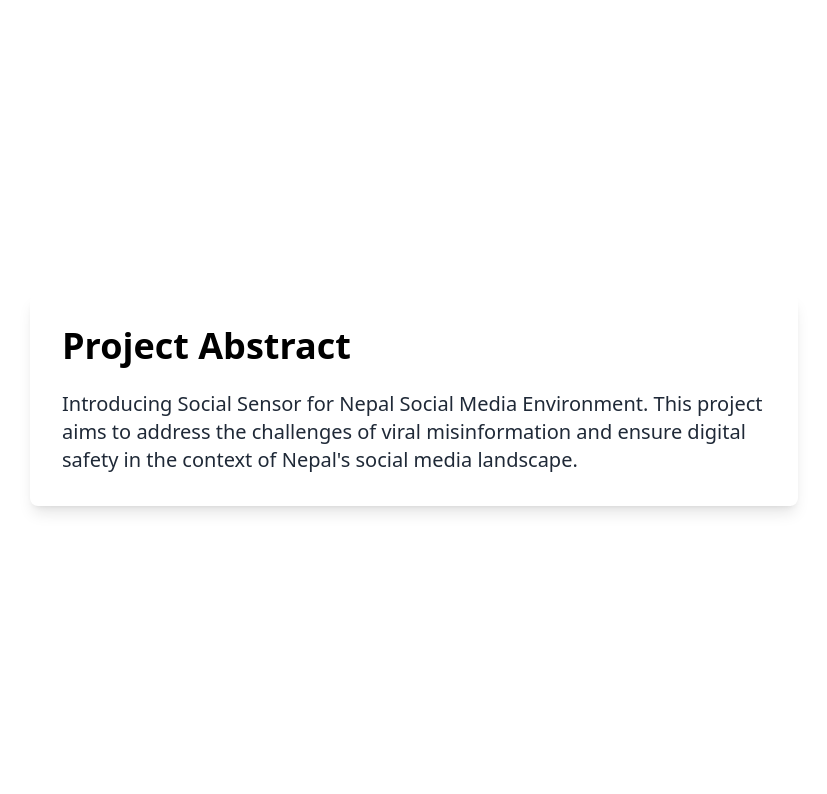
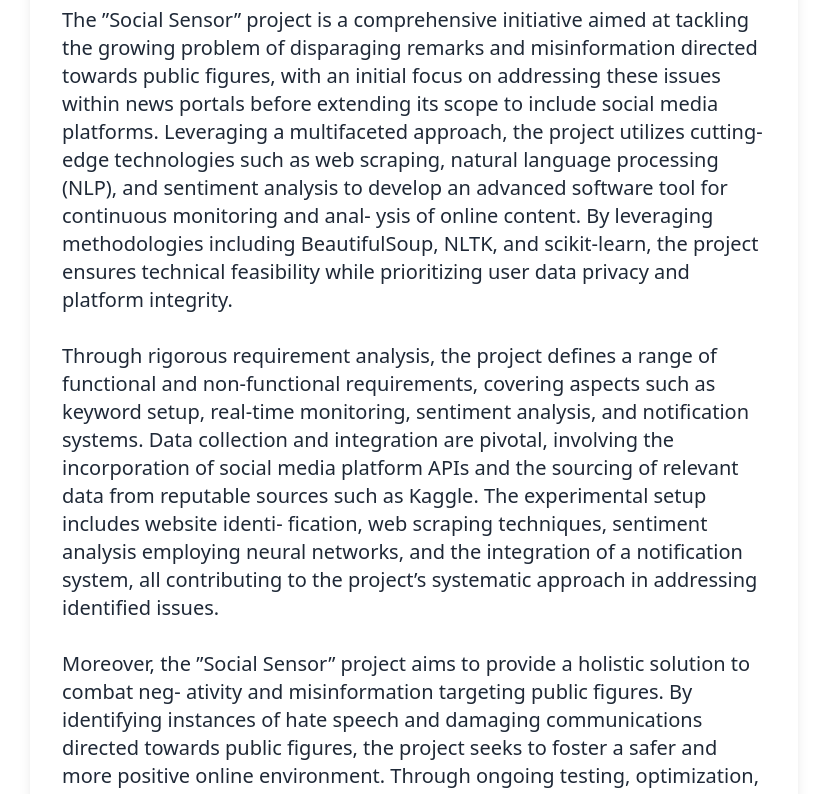
Before and after one commit to Ujj1225/Social-Sensor, a React (Vite) app in the folder Client /: page /mainpage in a window 1280 px wide. Shown: the top 794 px of the page, without its empty margins (226-1053 px from the left). Built offline with nearby package versions, Linux system fonts and the light colour scheme.

Commit message:
added abstract of project

```diff
--- a/Client /src/Components/AboutPage/AboutPage.jsx
+++ b/Client /src/Components/AboutPage/AboutPage.jsx
@@ -2,14 +2,49 @@
 
 const ProjectAbstractPage = () => {
   return (
-    <div className="py-12 px-4 flex justify-center items-center h-screen">
+    <div className="py-12 px-4 flex justify-center items-center h-screen mt-16">
       <div className="max-w-3xl mx-auto bg-white rounded-lg shadow-lg p-8">
         <h2 className="text-4xl font-bold mb-6">Project Abstract</h2>
         <p className="text-xl text-gray-800">
-          Introducing Social Sensor for Nepal Social Media Environment. This
-          project aims to address the challenges of viral misinformation and
-          ensure digital safety in the context of Nepal's social media
-          landscape.
+          The ”Social Sensor” project is a comprehensive initiative aimed at
+          tackling the growing problem of disparaging remarks and misinformation
+          directed towards public figures, with an initial focus on addressing
+          these issues within news portals before extending its scope to include
+          social media platforms. Leveraging a multifaceted approach, the
+          project utilizes cutting-edge technologies such as web scraping,
+          natural language processing (NLP), and sentiment analysis to develop
+          an advanced software tool for continuous monitoring and anal- ysis of
+          online content. By leveraging methodologies including BeautifulSoup,
+          NLTK, and scikit-learn, the project ensures technical feasibility
+          while prioritizing user data privacy and platform integrity.
+          <br />
+          <br />
+          Through rigorous requirement analysis, the project defines a range of
+          functional and non-functional requirements, covering aspects such as
+          keyword setup, real-time monitoring, sentiment analysis, and
+          notification systems. Data collection and integration are pivotal,
+          involving the incorporation of social media platform APIs and the
+          sourcing of relevant data from reputable sources such as Kaggle. The
+          experimental setup includes website identi- fication, web scraping
+          techniques, sentiment analysis employing neural networks, and the
+          integration of a notification system, all contributing to the
+          project’s systematic approach in addressing identified issues.
+          <br />
+          <br />
+          Moreover, the ”Social Sensor” project aims to provide a holistic
+          solution to combat neg- ativity and misinformation targeting public
+          figures. By identifying instances of hate speech and damaging
+          communications directed towards public figures, the project seeks to
+          foster a safer and more positive online environment. Through ongoing
+          testing, optimization, user feedback iteration, and meticulous
+          documentation, the project aims not only to address immediate
+          challenges posed by negative online content but also to contribute to
+          a broader cultural shift towards responsible and respectful online
+          discourse.
+          <br />
+          <br />
+          Keywords: Natural Language Processing (NLP),Web Scraping ,Natural
+          Language Toolkit(NLTK)
         </p>
       </div>
     </div>
```
